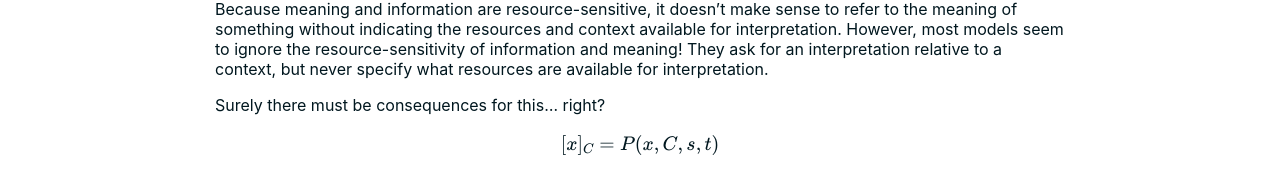
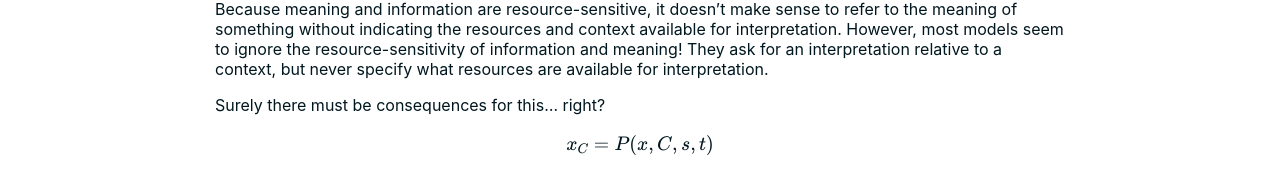
Before and after one commit to maxsun/maxsun.github.io, a Jekyll site: the page built from resource_sensitive.md, in a window 1280 px wide. Shown: the part 410-604 px from the top of the page. Built offline with Jekyll 4.4.1, drawn with Linux system fonts in a browser that asks for light colours; our own code applies the rules of GitHub Pages for plain Markdown files; formulas are drawn with MathJax 3.

```diff
--- a/resource_sensitive.md
+++ b/resource_sensitive.md
@@ -20,5 +20,5 @@ They ask for an interpretation relative to a context, but never specify what res
 Surely there must be consequences for this… right?
 
 $$
-[x]_C = P(x, C, s, t)
+x_C = P(x, C, s, t)
 $$
```
